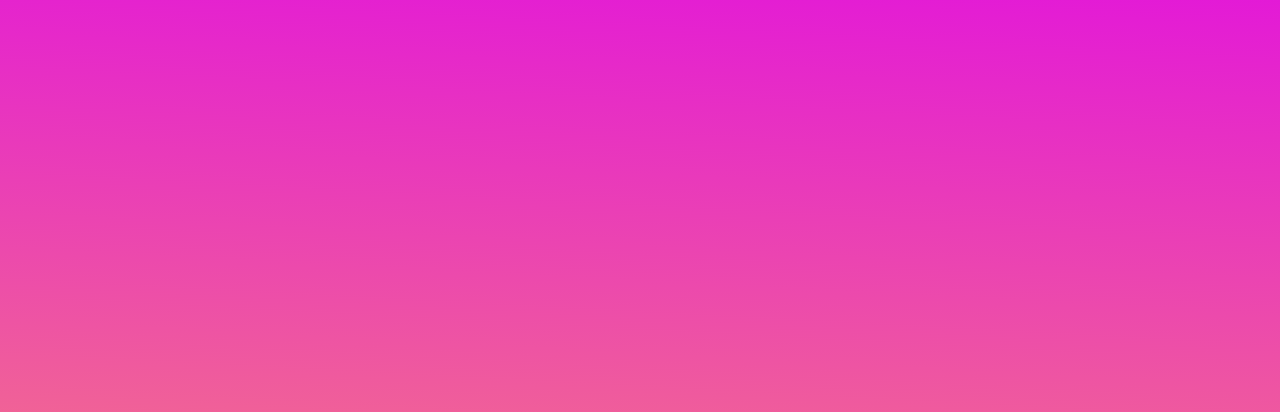
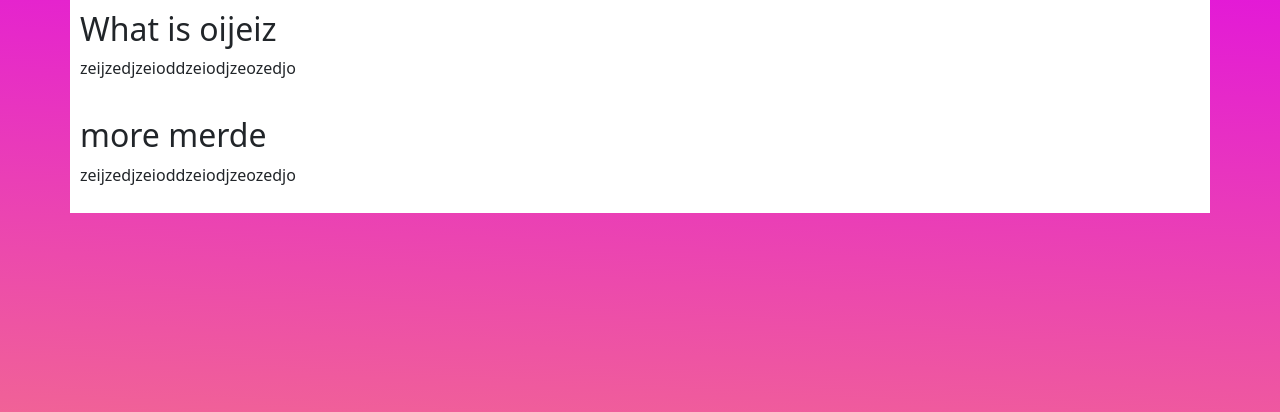
Before and after one commit to 11h00/instagram-reposter, a PHP site: page / in a window 1280 px wide. Shown: the part 80-492 px from the top of the page. Run offline with PHP 8.4, Linux system fonts and the light colour scheme.

Commit message:
added bootstram grid and background

```diff
--- a/css/style.css
+++ b/css/style.css
@@ -44,4 +44,9 @@ header {
   margin: 10px;
 }
 
+.presentation {
+  background-color: white;
+  padding: 10px;
+}
+
 /*# sourceMappingURL=style.css.map */
--- a/index.html
+++ b/index.html
@@ -30,9 +30,24 @@
         </nav>
     </header>
     <main>
-        <section class="container ">
+        <div>
+            <section class="container">
+                <div class="row">
+                    <div class="col presentation">
+                        <h2>What is oijeiz</h2>
+                        <p>zeijzedjzeioddzeiodjzeozedjo</p>
+                    </div>
+                </div>
+                <div class="row">
+                    <div class="col presentation">
+                        <h2>more merde</h2>
+                        <p>zeijzedjzeioddzeiodjzeozedjo</p>
+                    </div>
+                </div>
 
-        </section>
+
+            </section>
+        </div>
     </main>
     <footer>
 
--- a/scss/style.scss
+++ b/scss/style.scss
@@ -44,3 +44,7 @@ header{
         }
     }
 }
+.presentation{
+    background-color: white;
+    padding: 10px;
+}
```
Also changed, not shown: 1 other file.
